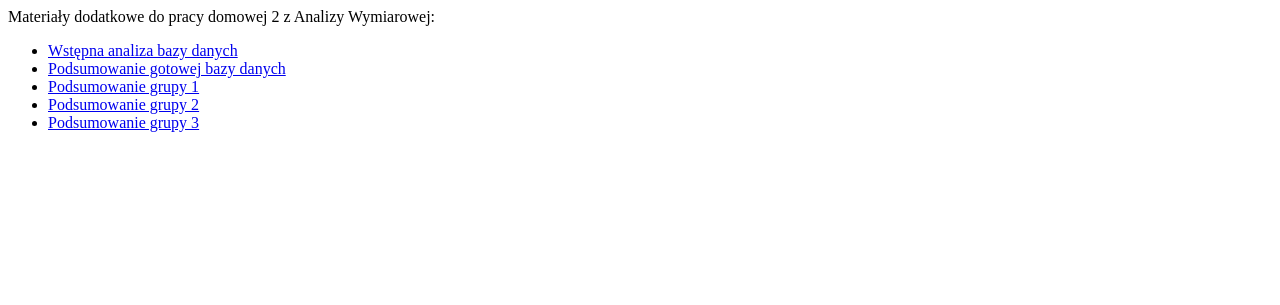
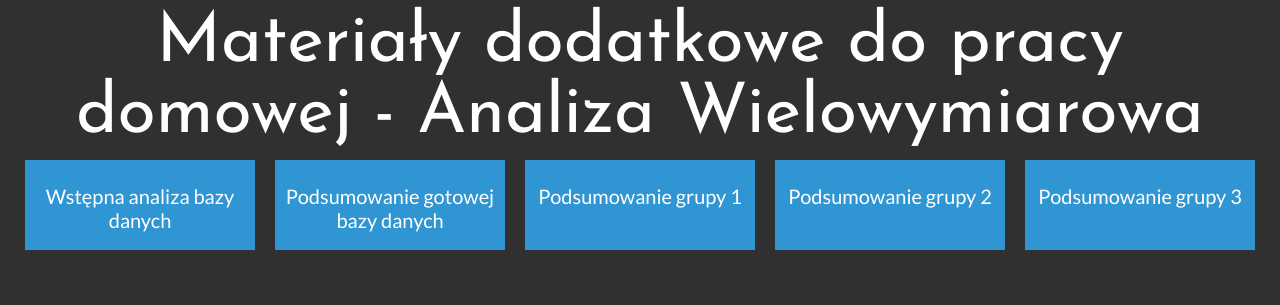
Before and after one commit to PiotrKor/PiotrKor.github.io, a plain HTML site: page index.html in a window 1280 px wide. Drawn offline with Linux system fonts and the light colour scheme.

Commit message:
Update index.html

```diff
--- a/index.html
+++ b/index.html
@@ -1,17 +1,53 @@
-<!DOCTYPE html>
-<html>
-  <head>
-    <meta charset="utf-8">
-    <title>AW_WNE Piotr Korpowski</title>
-  </head>
-  <body>
-  Materiały dodatkowe do pracy domowej 2 z Analizy Wymiarowej:
-    <ul>
-  <li><a href="https://piotrkor.github.io/summary1.html">Wstępna analiza bazy danych</a></li>
-  <li><a href="https://piotrkor.github.io/summary2.html">Podsumowanie gotowej bazy danych</a></li>
-  <li><a href="https://piotrkor.github.io/1.html">Podsumowanie grupy 1</a></li>
-  <li><a href="https://piotrkor.github.io/2.html">Podsumowanie grupy 2</a></li>
-  <li><a href="https://piotrkor.github.io/3.html">Podsumowanie grupy 3</a></li>
-</ul>
-  </body>
+<!DOCTYPE HTML>
+<html lang="pl">
+<head>
+	<meta charset="utf-8" />
+	<meta http-equiv="X-UA-Compatible" content="IE=edge,chrome=1" />
+
+	<title>Piotr Korpowski - Praca domowa</title>
+
+	<link rel="stylesheet" href=https://piotrkor.github.io/style.css type="text/css" />
+	<link href='http://fonts.googleapis.com/css?family=Lato|Josefin+Sans&subset=latin,latin-ext' rel='stylesheet' type='text/css'>
+
+
+</head>
+
+<body >
+
+	<div id="container">
+
+		<div class="rectangle">
+			<div id="logo"><a class="tilelinkhtml5">Materiały dodatkowe do pracy domowej - Analiza Wielowymiarowa</a></div>
+			<div style="clear: both;"></div>
+		</div>
+
+			<div class="tile1">
+				<a href="https://piotrkor.github.io/summary1.html" target="_blank" class="tilelink"><br />Wstępna analiza bazy danych</a>
+			</div>
+
+			<div class="tile1">
+				<a href="https://piotrkor.github.io/summary2.html" target="_blank" class="tilelink"><br />Podsumowanie gotowej bazy danych</a>
+			</div>
+
+			<div class="tile1">
+				<a href="https://piotrkor.github.io/1.html" target="_blank"  class="tilelink"><br />Podsumowanie grupy 1</a>
+			</div>
+
+			<div class="tile1">
+				<a href="https://piotrkor.github.io/2.html" target="_blank" class="tilelink"><br />Podsumowanie grupy 2</a>
+			</div>
+
+			<div class="tile1">
+				<a href="https://piotrkor.github.io/3.html" target="_blank" class="tilelink"><br />Podsumowanie grupy 3</a>
+			</div>
+
+
+
+		<div style="clear: both;"></div>
+
+
+
+	</div>
+
+</body>
 </html>
```
